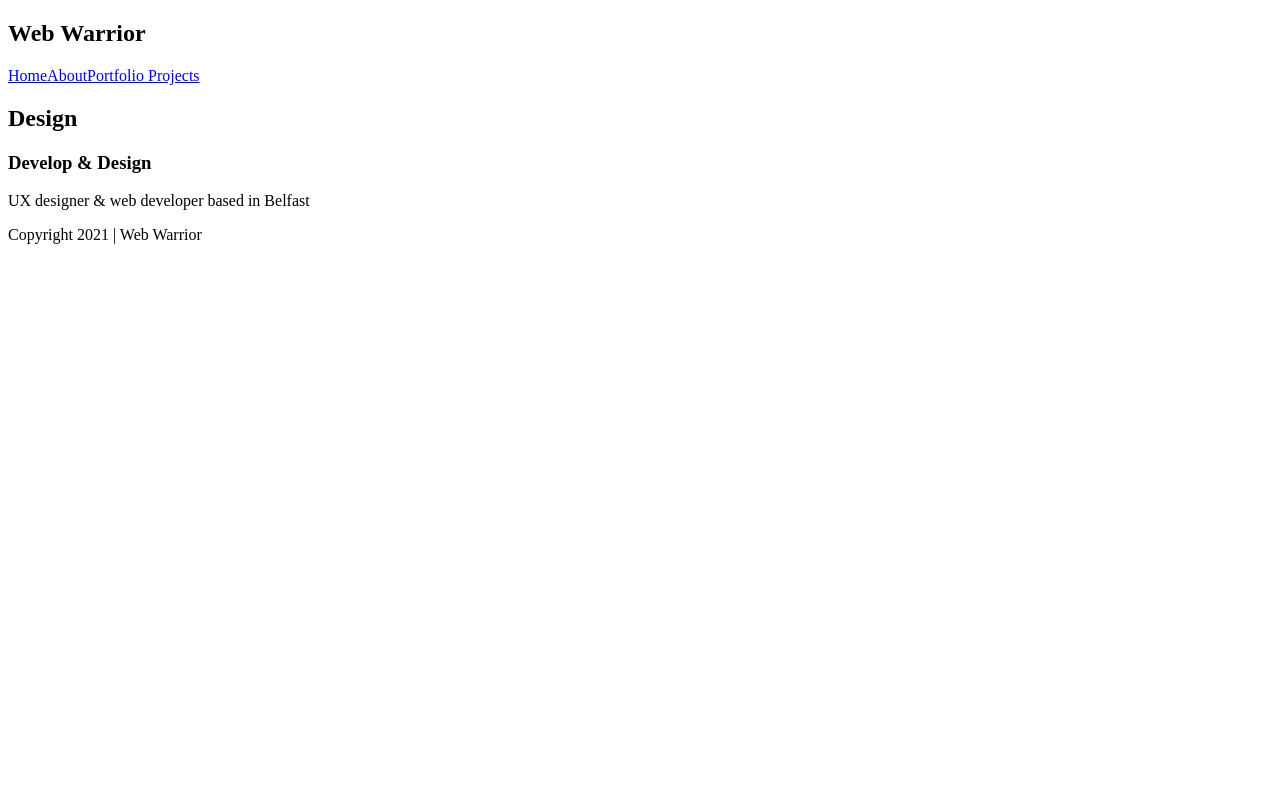
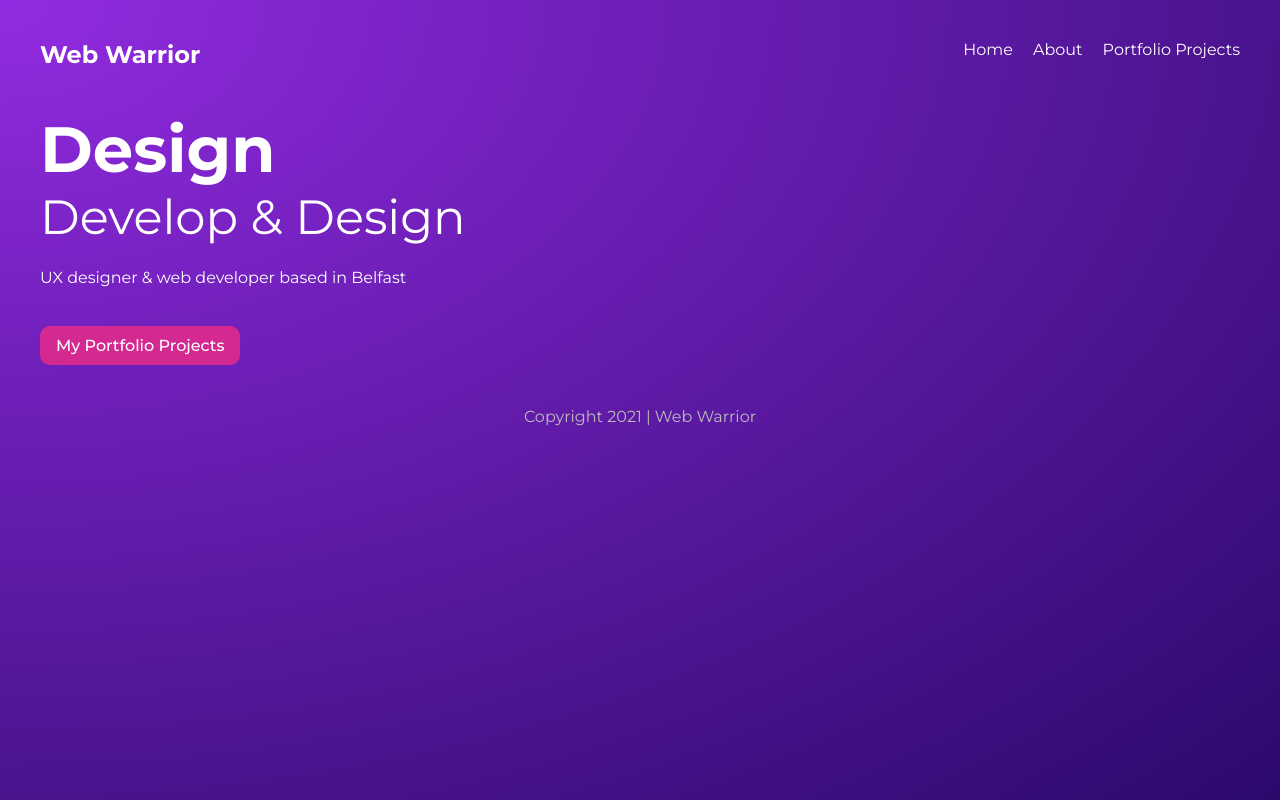
Before and after one commit to Janirudev/Gatsby-Web-Warrior-Blog-Test-Website, a Gatsby site: page / in a window 1280 px wide. Built offline with nearby package versions, Linux system fonts and the light colour scheme; Gatsby itself is replaced by a stand-in of ours.

Commit message:
Styling Components

```diff
--- a/src/components/Layout.js
+++ b/src/components/Layout.js
@@ -1,5 +1,6 @@
 import React from 'react'
 import Navbar from './Navbar'
+import '../styles/global.css'
 
 export default function Layout({ children }) {
   return (
--- a/src/pages/index.js
+++ b/src/pages/index.js
@@ -1,14 +1,17 @@
+import {Link} from 'gatsby'
 import React from "react"
 import Layout from "../components/Layout"
+import * as styles from '../styles/home.module.css'
 
 export default function Home() {
   return (
     <Layout>
-      <section>
+      <section className={styles.header}>
         <div>
           <h2>Design</h2>
           <h3>Develop & Design</h3>
           <p>UX designer & web developer based in Belfast</p>
+          <Link className={styles.btn} to="/projects">My Portfolio Projects</Link>
         </div>
       </section>
     </Layout>
--- a/src/pages/projects/index.js
+++ b/src/pages/projects/index.js
@@ -1,10 +1,11 @@
 import React from 'react'
 import Layout from "../../components/Layout"
+import * as styles from '../../styles/projects.module.css'
 
 export default function Projects() {
   return (
     <Layout>
-      <div>
+      <div className={styles.portfolio}>
         <h1>Projects</h1>
         <h3>Projects & Website I've Created</h3>
       </div>
--- /dev/null
+++ b/src/styles/global.css
@@ -0,0 +1,50 @@
+@import url('https://fonts.googleapis.com/css2?family=Montserrat:wght@300;400;500;700&display=swap');
+
+* {
+  margin: 0;
+  padding: 0;
+  text-decoration: none;
+  font-family: "Montserrat";
+  color: white;
+}
+html, body {
+  min-height: 100%;
+}
+body {
+  background: radial-gradient(at top left, rgba(146,43,225,1) 0%, rgba(43,9,107,1) 100%);
+  background-repeat: no-repeat;
+}
+p {
+  margin: 16px auto;
+  line-height: 1.5em;
+}
+
+/* layout & nav */
+.layout {
+  max-width: 1200px;
+  margin: 0 auto;
+}
+nav {
+  display: grid;
+  grid-template-columns: 1fr 1fr;
+  margin: 40px auto;
+}
+nav .links {
+  display: inline-block;
+  text-align: right;
+}
+nav a {
+  display: inline-block;
+  margin-left: 20px;
+  font-weight: 400;
+  padding-bottom: 8px;
+  border-bottom: 3px solid transparent;
+}
+nav a:hover {
+  border-color: white;
+}
+footer p{
+  text-align: center;
+  color: #bbb;
+  margin: 40px auto;
+}
--- /dev/null
+++ b/src/styles/home.module.css
@@ -0,0 +1,22 @@
+.header {
+  display: grid;
+  grid-template-columns: 1fr 1fr;
+  grid-gap: 40px;
+  align-items: center;
+}
+.header h2 {
+  font-size: 4em;
+}
+.header h3 {
+  font-size: 3em;
+  font-weight: 400;
+  margin-bottom: 20px;
+}
+.btn {
+  display: inline-block;
+  background: #D42990;
+  padding: 10px 16px;
+  border-radius: 10px;
+  margin-top: 20px;
+  font-weight: 500;
+}
```
Also changed, not shown: src/styles/projects.module.css (added, +11 -0 lines).
